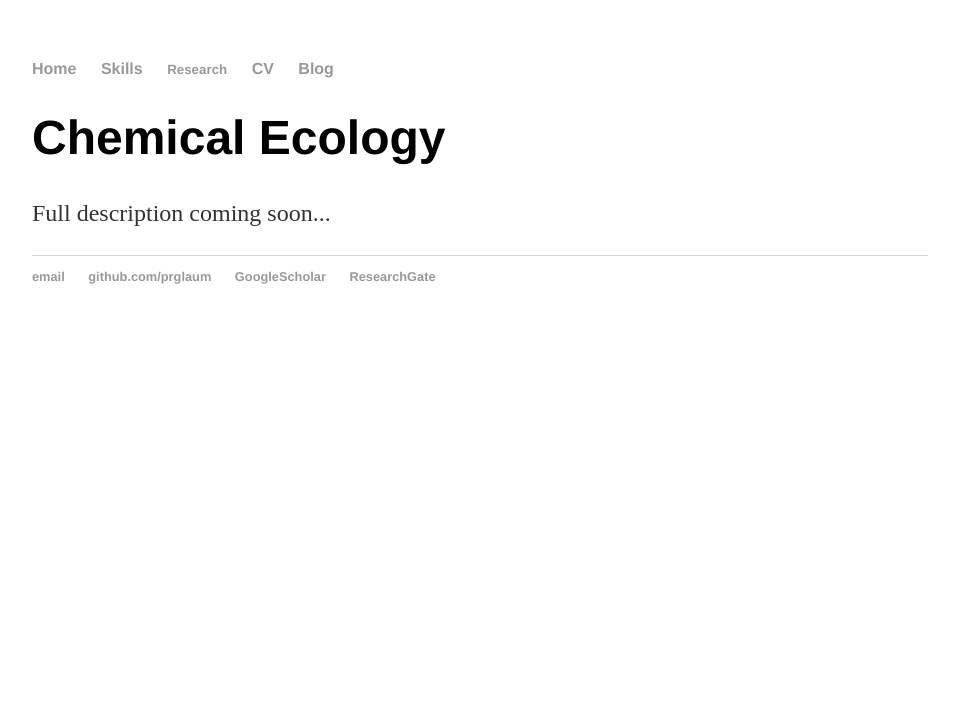
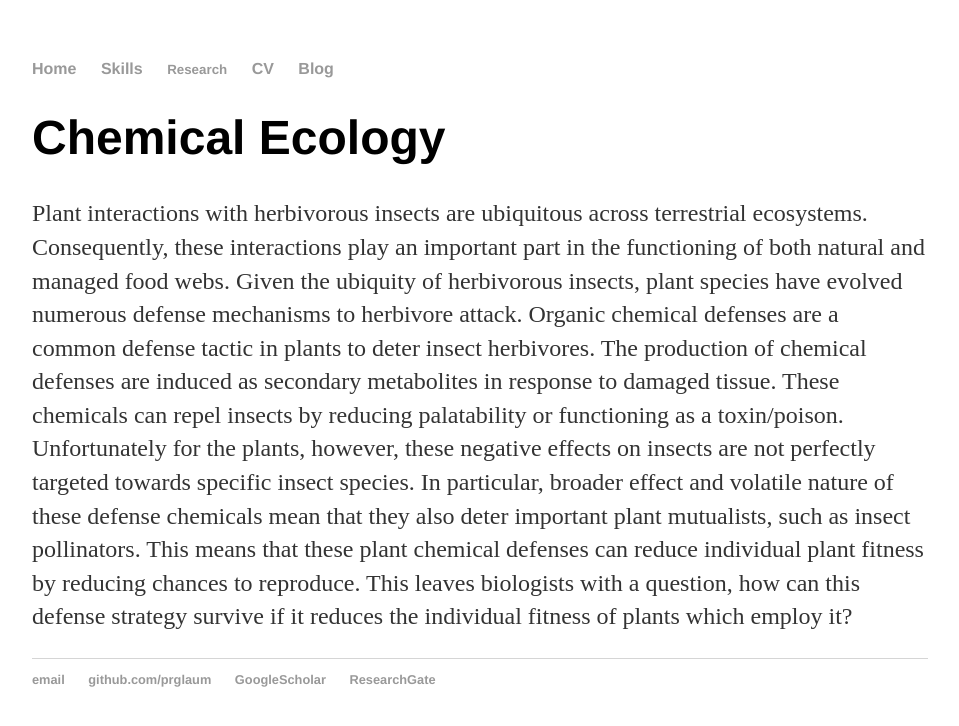
Before and after one commit to prglaum/prglaum.github.io, a Jekyll site: the page built from research/chemoeco/index.html, in a window 1280 px wide. Shown: the top 726 px of the page, without its empty margins (160-1119 px from the left). Built offline with Jekyll 4.4.1, drawn with Linux system fonts in a browser that asks for light colours.

Commit message:
Update index.html

```diff
--- a/research/chemoeco/index.html
+++ b/research/chemoeco/index.html
@@ -4,5 +4,9 @@ title: Chemical Ecology
 ---
 <div class="blurb">
 	<h1>Chemical Ecology </h1>
-	<p>Full description coming soon... </p>
+	<p>Plant interactions with herbivorous insects are ubiquitous across terrestrial ecosystems. Consequently, these interactions play an important part in the functioning of both natural and managed food webs.
+Given the ubiquity of herbivorous insects, plant species have evolved numerous defense mechanisms to herbivore attack. Organic chemical defenses are a common defense tactic in plants to deter insect herbivores. The production of chemical defenses are induced as secondary metabolites in response to damaged tissue. These chemicals can repel insects by reducing palatability or functioning as a toxin/poison.
+Unfortunately for the plants, however, these negative effects on insects are not perfectly targeted towards specific insect species. In particular, broader effect and volatile nature of these defense chemicals mean that they also deter important plant mutualists, such as insect pollinators. This means that these plant chemical defenses can reduce individual plant fitness by reducing chances to reproduce.
+This leaves biologists with a question, how can this defense strategy survive if it reduces the individual fitness of plants which employ it?
+ </p>
 </div><!-- /.blurb -->
```
